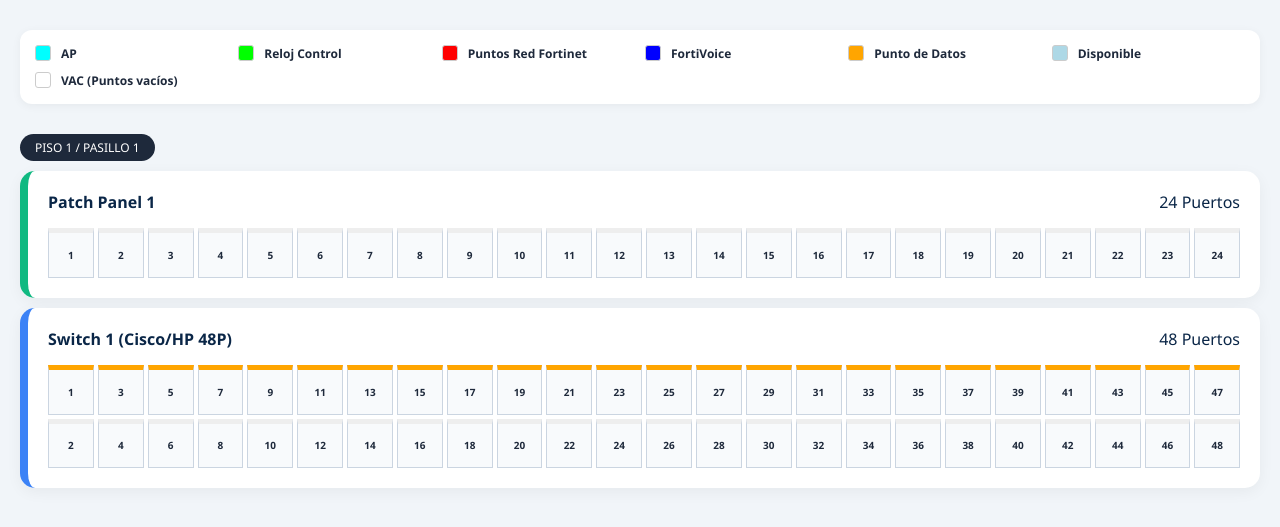
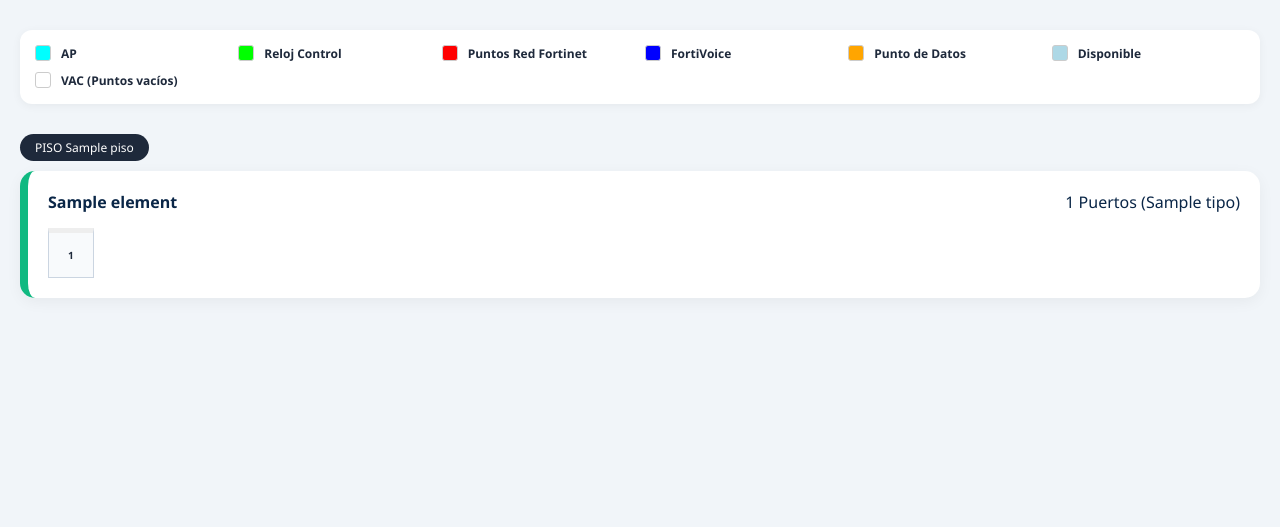
Before and after one commit to Repo-APS-Vallenar/jet-ocr, a Python web app: template templates/infra_red.html in a window 1280 px wide. Shown: the part 184-711 px from the top of the page. Run offline with Jinja, Linux system fonts and the light colour scheme; the template is opened without the code that fills it: most values are stand-ins (such as "Sample title", 1, 10 or a date in 2020).

Commit message:
UI: Mapa de red v1

```diff
--- a/app.py
+++ b/app.py
@@ -132,6 +132,7 @@ class InfraElement(db.Model):
     piso = db.Column(db.String(20), default='1')
     total_puertos = db.Column(db.Integer, default=24)
     company_id = db.Column(UUID(as_uuid=True), db.ForeignKey('companies.id'), nullable=True)
+    puertos = db.relationship('InfraPort', backref='elemento', lazy=True)
 
 class InfraPort(db.Model):
     __tablename__ = 'infra_ports'
--- a/templates/infra_red.html
+++ b/templates/infra_red.html
@@ -176,57 +176,74 @@
     </div>
 
     <div class="rack-container">
-        <!-- PISO 1 -->
+        {% if not elementos %}
+        <div style="text-align: center; padding: 50px; background: white; border-radius: 15px;">
+            <i class="fa-solid fa-cloud-arrow-up" style="font-size: 50px; color: #cbd5e1;"></i>
+            <h3>No hay elementos de red registrados</h3>
+            <p>Ejecuta el script de importación para cargar los Switches y Patch Panels desde tu JSON.</p>
+        </div>
+        {% endif %}
+
+        {% for element in elementos %}
         <div>
-            <span class="floor-label">PISO 1 / PASILLO 1</span>
+            <span class="floor-label">PISO {{ element.piso }}</span>
 
-            <!-- Patch Panel 1 -->
-            <div class="network-element" style="border-left-color: #10b981;">
+            <div class="network-element" style="border-left-color: {{ '#3b82f6' if element.tipo == 'SWITCH' else '#10b981' }};">
                 <div class="element-title">
-                    <strong>Patch Panel 1</strong>
-                    <span>24 Puertos</span>
-                </div>
-                <div class="port-grid">
-                    {% for i in range(1, 25) %}
-                    <div class="port service-vac">
-                        {{ i }}
-                        <div class="tooltip">Puerto {{ i }}<br>Disponible</div>
-                    </div>
-                    {% endfor %}
-                </div>
+                    <strong>{{ element.nombre }}</strong>
+                    <span>{{ element.total_puertos }} Puertos ({{ element.tipo }})</span>
                 </div>
 
-            <div style="height: 10px;"></div>
-
-            <!-- Switch 1 (Diseño de 48 puertos: Impares arriba, pares abajo) -->
-            <div class="network-element" style="border-left-color: #3b82f6;">
-                <div class="element-title">
-                    <strong>Switch 1 (Cisco/HP 48P)</strong>
-                    <span>48 Puertos</span>
+                {% if element.tipo == 'SWITCH' %}
+                    <!-- Layout Doble para Switches: Impares Arriba, Pares Abajo -->
+                    <div class="port-grid">
+                        {% for i in range(1, element.total_puertos + 1, 2) %}
+                            {% set port = element.puertos | selectattr('numero_puerto', 'equalto', i) | first %}
+                            <div class="port {{ 'service-' + port.tipo_servicio.lower() if port else 'service-vac' }}"
+                                 style="border-top-color: {{ port.color_hex if port else '#eee' }}">
+                                {{ i }}
+                                <div class="tooltip">
+                                    <strong>Puerto {{ i }}</strong><br>
+                                    {{ port.destino if port else 'Disponible' }}<br>
+                                    <span style="font-size: 9px; opacity: 0.8;">{{ port.tipo_servicio if port else '-' }}</span>
                                 </div>
-                <!-- Fila Superior (Impares) -->
-                <div class="port-grid">
-                    {% for i in range(1, 48, 2) %}
-                    <div class="port service-datos">
-                        {{ i }}
-                        <div class="tooltip">Puerto {{ i }}<br>Vía Switch 1</div>
                             </div>
                         {% endfor %}
                     </div>
                     <div style="height: 4px;"></div>
-                <!-- Fila Inferior (Pares) -->
                     <div class="port-grid">
-                    {% for i in range(2, 49, 2) %}
-                    <div class="port service-vac">
+                        {% for i in range(2, element.total_puertos + 1, 2) %}
+                            {% set port = element.puertos | selectattr('numero_puerto', 'equalto', i) | first %}
+                            <div class="port {{ 'service-' + port.tipo_servicio.lower() if port else 'service-vac' }}"
+                                 style="border-top-color: {{ port.color_hex if port else '#eee' }}">
                                 {{ i }}
-                        <div class="tooltip">Puerto {{ i }}<br>Libre</div>
+                                <div class="tooltip">
+                                    <strong>Puerto {{ i }}</strong><br>
+                                    {{ port.destino if port else 'Disponible' }}<br>
+                                    <span style="font-size: 9px; opacity: 0.8;">{{ port.tipo_servicio if port else '-' }}</span>
+                                </div>
                             </div>
                         {% endfor %}
                     </div>
+                {% else %}
+                    <!-- Layout Single para Patch Panels -->
+                    <div class="port-grid">
+                        {% for i in range(1, element.total_puertos + 1) %}
+                            {% set port = element.puertos | selectattr('numero_puerto', 'equalto', i) | first %}
+                            <div class="port {{ 'service-' + port.tipo_servicio.lower() if port else 'service-vac' }}"
+                                 style="border-top-color: {{ port.color_hex if port else '#eee' }}">
+                                {{ i }}
+                                <div class="tooltip">
+                                    <strong>P. Panel {{ i }}</strong><br>
+                                    {{ port.destino if port else 'Libre' }}
                                 </div>
                             </div>
-
-        <!-- MÁS ELEMENTOS SE IRÁN CARGANDO DINÁMICAMENTE DE LA BD -->
+                        {% endfor %}
+                    </div>
+                {% endif %}
+            </div>
+        </div>
+        {% endfor %}
     </div>
 </body>
 </html>
```
Also changed, not shown: import_infra.py (added, +83 -0 lines). Lines whose indentation alone changed are shown as unchanged.
